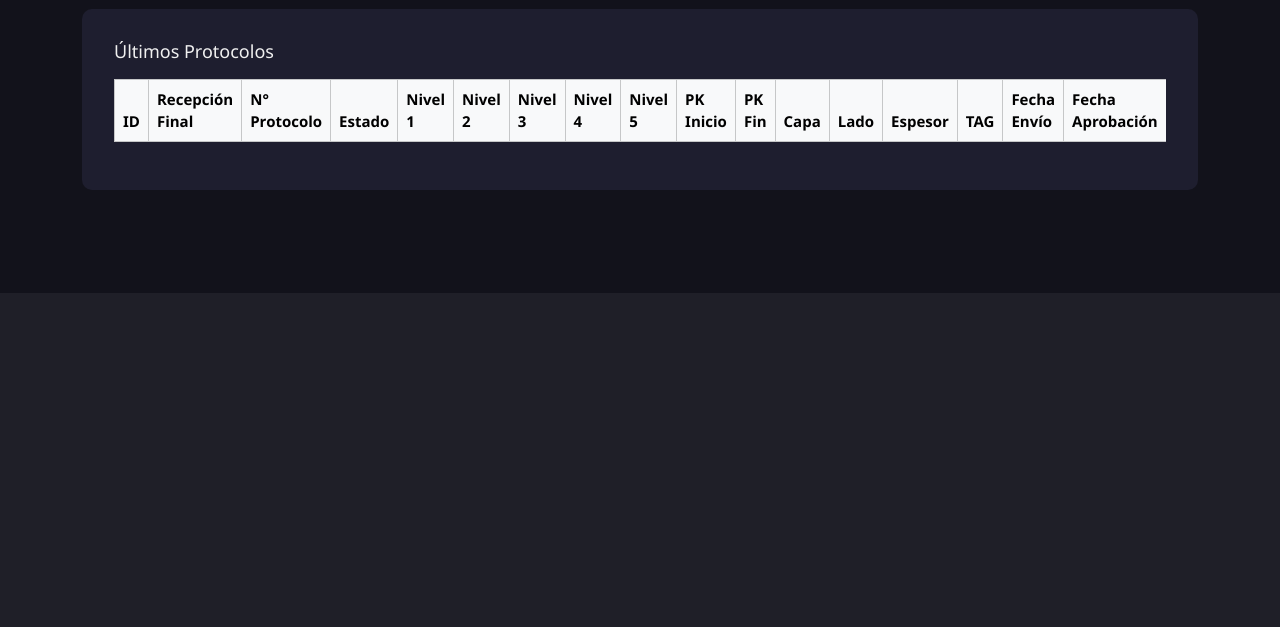
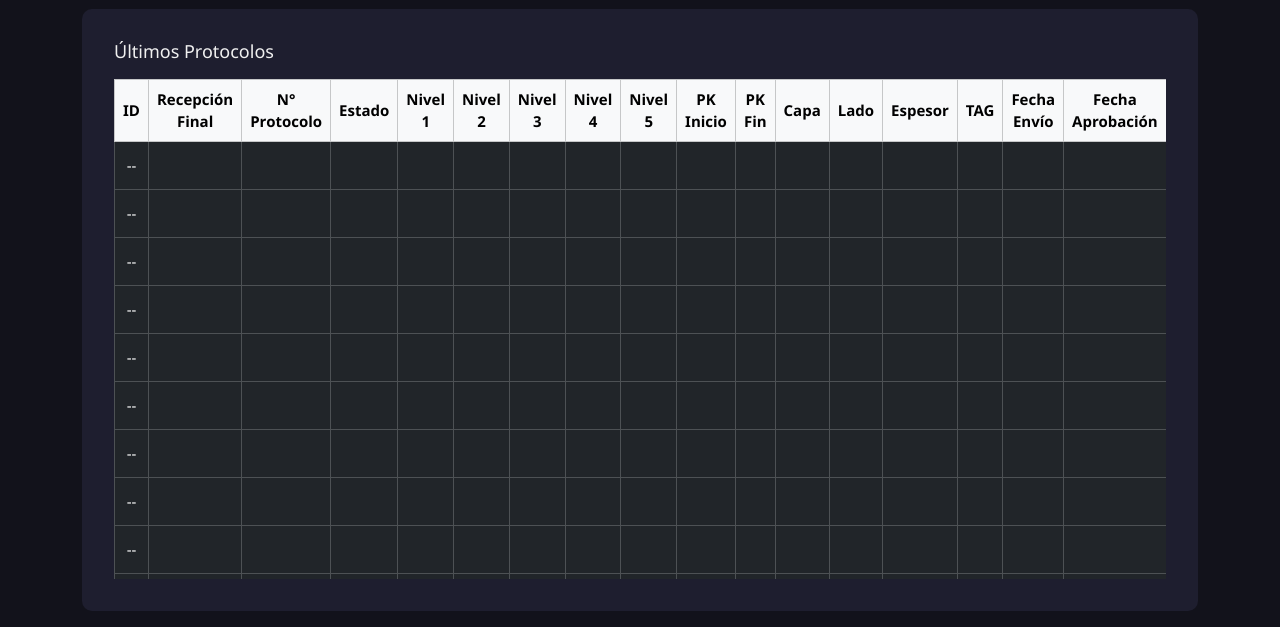
Before and after one commit to Calamardes/Registro-de-Protocolos, a FastAPI app: template templates/formulario.html in a window 1280 px wide. Shown: the part 566-1193 px from the top of the page. Before the commit the page ends 859 px from the top, so only its background shows below. Run offline with FastAPI, Linux system fonts and the light colour scheme; the template is opened without the code that fills it, so the values that code supplies are empty; parts of the project's set-up code (start-up, migrations or seed data) failed here and were passed over.

Commit message:
Update formulario.html

```diff
--- a/templates/formulario.html
+++ b/templates/formulario.html
@@ -39,6 +39,13 @@
         }
         label.form-label {
             font-size: 14px;
+        }
+        .table-dark td, .table-dark th {
+            text-align: center;
+            vertical-align: middle;
+        }
+        #tabla-resumen td {
+            height: 40px;
         }
     </style>
 </head>
@@ -143,7 +150,31 @@
                     </tr>
                 </thead>
                 <tbody id="tabla-resumen">
-                    <!-- Datos se insertarán con JS -->
+                    {% for i in range(10) %}
+                    <tr>
+                        <td>--</td>
+                        <td></td>
+                        <td></td>
+                        <td></td>
+                        <td></td>
+                        <td></td>
+                        <td></td>
+                        <td></td>
+                        <td></td>
+                        <td></td>
+                        <td></td>
+                        <td></td>
+                        <td></td>
+                        <td></td>
+                        <td></td>
+                        <td></td>
+                        <td></td>
+                        <td></td>
+                        <td class="text-center">
+                            <button class="btn btn-outline-info btn-sm" disabled>🔍</button>
+                        </td>
+                    </tr>
+                    {% endfor %}
                 </tbody>
             </table>
         </div>
```
